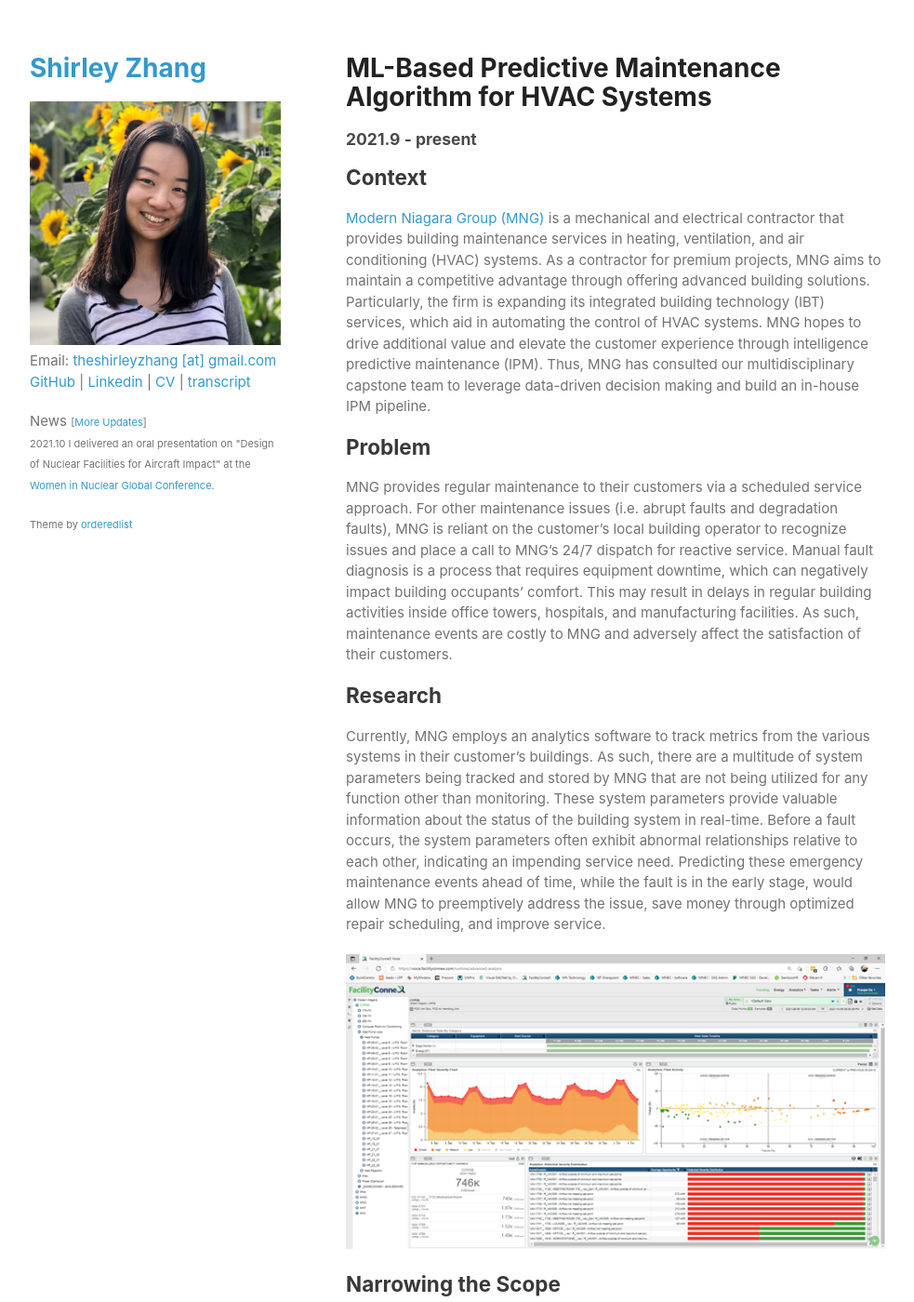
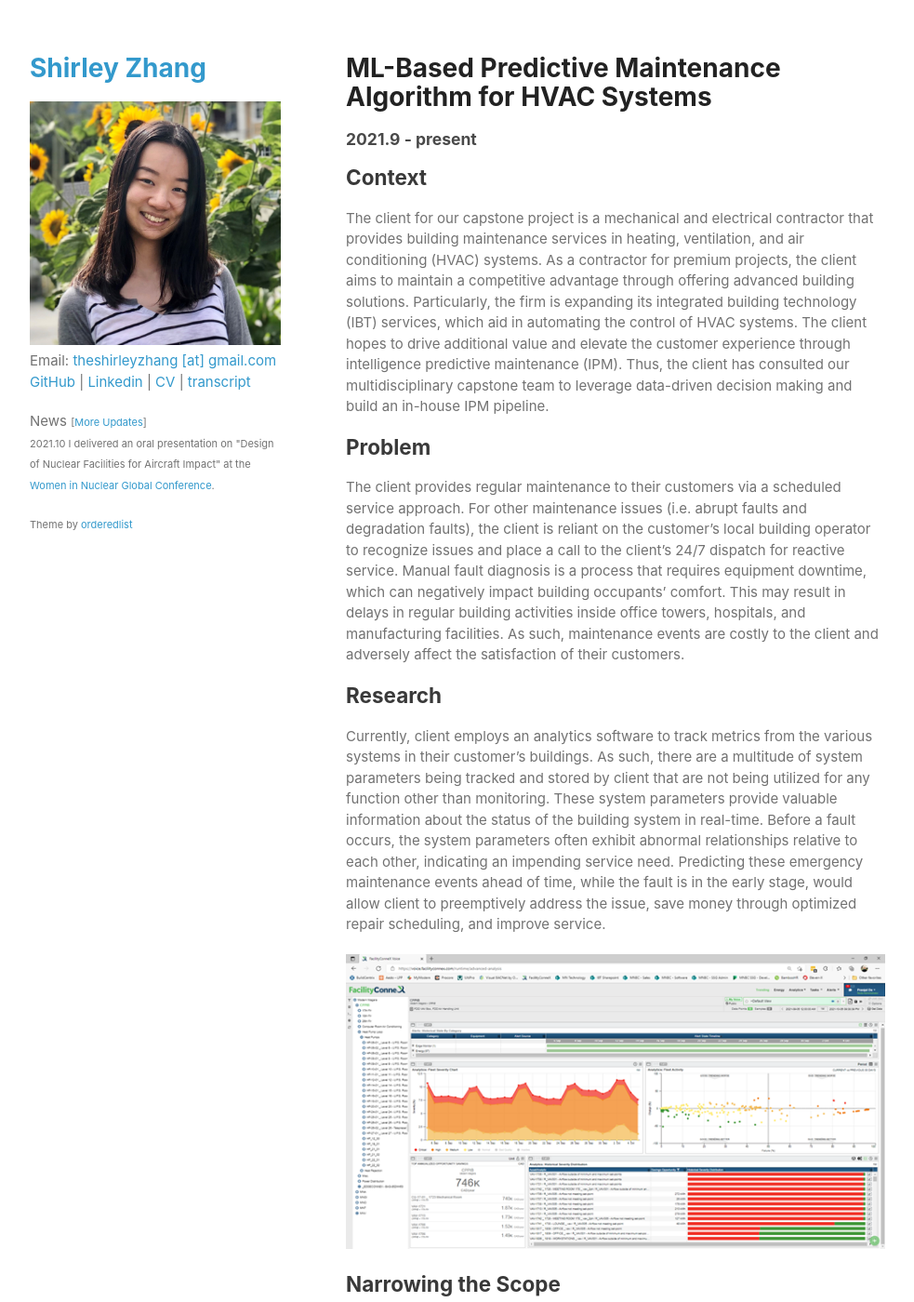
Before and after one commit to shirleyzhang2/shirleyzhang2.github.io, a Jekyll site: the page built from portfolio/capstone.md, in a window 1280 px wide and 1400 px high. Shown: the whole window at 93% size, without its empty margins (148-1131 px from the left). Built offline with Jekyll 4.4.1, drawn with Linux system fonts in a browser that asks for light colours; some of the changed text lies outside the part shown.

Commit message:
Update capstone.md

```diff
--- a/portfolio/capstone.md
+++ b/portfolio/capstone.md
@@ -10,15 +10,15 @@ date:
 ### 2021.9 - present
 
 ## Context
-[Modern Niagara Group (MNG)](https://modernniagara.com/) is a mechanical and electrical contractor that provides building maintenance services in heating, ventilation, and air conditioning (HVAC) systems. As a contractor for premium projects, MNG aims to maintain a competitive advantage through offering advanced building solutions. Particularly, the firm is expanding its integrated building technology (IBT) services, which aid in automating the control of HVAC systems. MNG hopes to drive additional value and elevate the customer experience through intelligence predictive maintenance (IPM). Thus, MNG has consulted our multidisciplinary capstone team to leverage data-driven decision making and build an in-house IPM pipeline.
+The client for our capstone project is a mechanical and electrical contractor that provides building maintenance services in heating, ventilation, and air conditioning (HVAC) systems. As a contractor for premium projects, the client aims to maintain a competitive advantage through offering advanced building solutions. Particularly, the firm is expanding its integrated building technology (IBT) services, which aid in automating the control of HVAC systems. The client hopes to drive additional value and elevate the customer experience through intelligence predictive maintenance (IPM). Thus, the client has consulted our multidisciplinary capstone team to leverage data-driven decision making and build an in-house IPM pipeline.
 
 
 
 ## Problem
-MNG provides regular maintenance to their customers via a scheduled service approach. For other maintenance issues (i.e. abrupt faults and degradation faults), MNG is reliant on the customer’s local building operator to recognize issues and place a call to MNG’s 24/7 dispatch for reactive service. Manual fault diagnosis is a process that requires equipment downtime, which can negatively impact building occupants’ comfort. This may result in delays in regular building activities inside office towers, hospitals, and manufacturing facilities. As such, maintenance events are costly to MNG and adversely affect the satisfaction of their customers.
+The client provides regular maintenance to their customers via a scheduled service approach. For other maintenance issues (i.e. abrupt faults and degradation faults), the client is reliant on the customer’s local building operator to recognize issues and place a call to the client's 24/7 dispatch for reactive service. Manual fault diagnosis is a process that requires equipment downtime, which can negatively impact building occupants’ comfort. This may result in delays in regular building activities inside office towers, hospitals, and manufacturing facilities. As such, maintenance events are costly to the client and adversely affect the satisfaction of their customers.
 
 ## Research
-Currently, MNG employs an analytics software to track metrics from the various systems in their customer’s buildings. As such, there are a multitude of system parameters being tracked and stored by MNG that are not being utilized for any function other than monitoring. These system parameters provide valuable information about the status of the building system in real-time. Before a fault occurs, the system parameters often exhibit abnormal relationships relative to each other, indicating an impending service need. Predicting these emergency maintenance events ahead of time, while the fault is in the early stage, would allow MNG to preemptively address the issue, save money through optimized repair scheduling, and improve service.
+Currently, client employs an analytics software to track metrics from the various systems in their customer’s buildings. As such, there are a multitude of system parameters being tracked and stored by client that are not being utilized for any function other than monitoring. These system parameters provide valuable information about the status of the building system in real-time. Before a fault occurs, the system parameters often exhibit abnormal relationships relative to each other, indicating an impending service need. Predicting these emergency maintenance events ahead of time, while the fault is in the early stage, would allow client to preemptively address the issue, save money through optimized repair scheduling, and improve service.
 
 ![niagara_analytics](../assets/img/projects/aps490_niagara_analytics.png)
 
@@ -59,7 +59,7 @@ After the predictions are generated, the team will identify potential anomalies,
 Besides the above simplistic anomaly detection methods, the team will also explore more complex statistical methods within the python Anomaly Detection Toolkit (ADTK).
 
 ## Proposed Design
-Based on discussions with MNG,  the Deep Regressor Chain (DRC) model best fits the client objectives. Hence, we will create the first iteration of the digital twin using five separate machine learning models with sequential interconnections between inputs and outputs. After the digital twin produces the predictions of future parameters, we can detect anomalies between the predicted values and the actual values using threshold-based detection.
+Based on discussions with the client,  the Deep Regressor Chain (DRC) model best fits the client objectives. Hence, we will create the first iteration of the digital twin using five separate machine learning models with sequential interconnections between inputs and outputs. After the digital twin produces the predictions of future parameters, we can detect anomalies between the predicted values and the actual values using threshold-based detection.
 
 ![matrix](../assets/img/projects/aps490_matrix.png)
 
```
